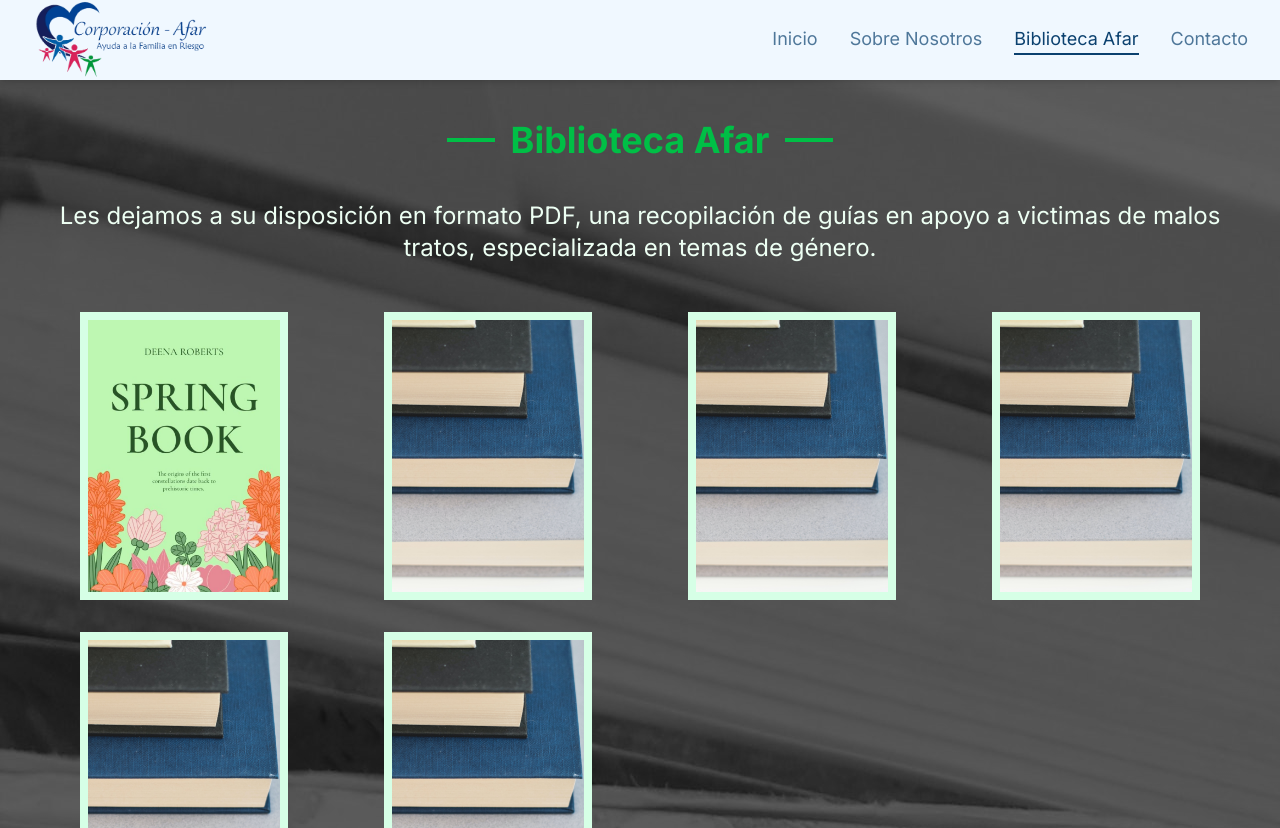
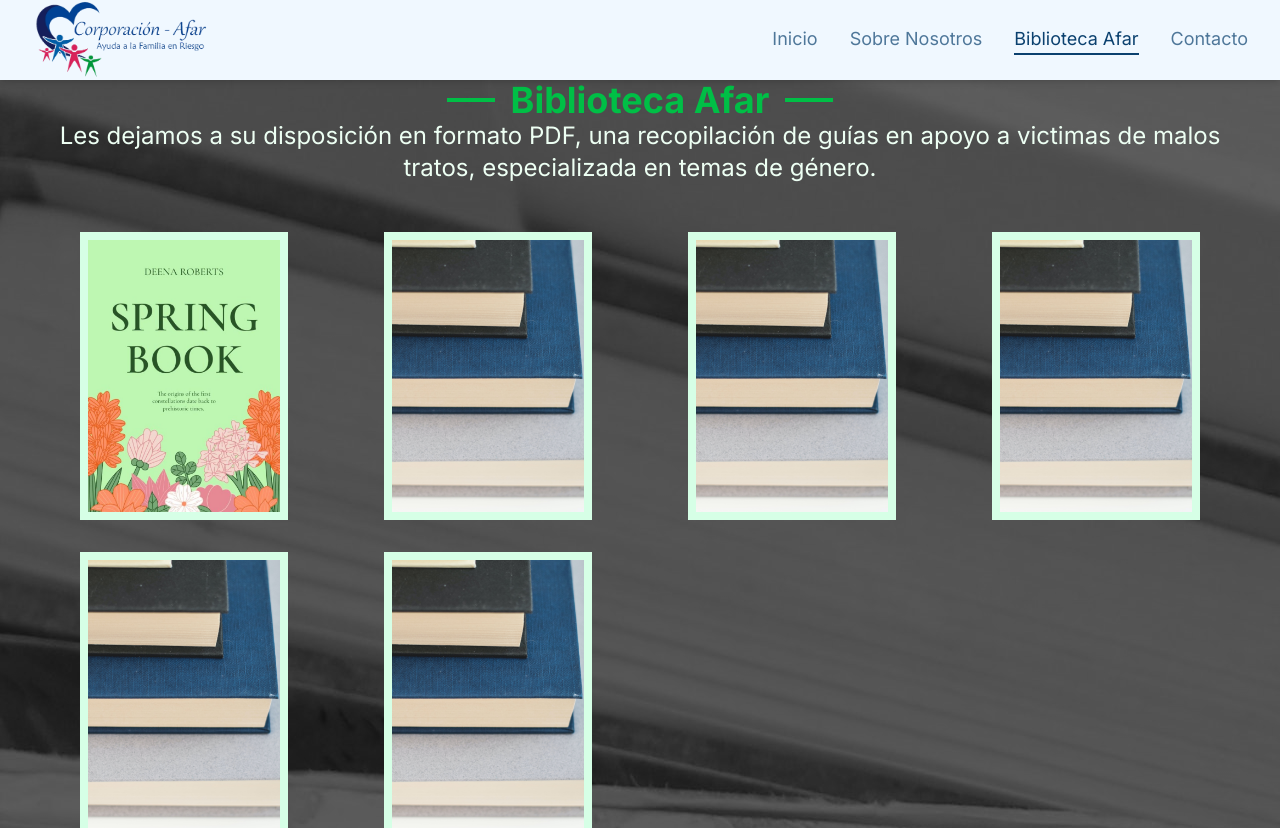
Before and after one commit to Ezfeik/corporacion-afar-website, a Next.js app: page /biblioteca in a window 1280 px wide. Shown: the top 828 px of the page. Built offline with nearby package versions, Linux system fonts and the light colour scheme.

Commit message:
Remove section title padding to let it be handled by page

```diff
--- a/src/components/sections/SectionTitle.tsx
+++ b/src/components/sections/SectionTitle.tsx
@@ -1,7 +1,7 @@
 import React from 'react'
 
 function SectionTitle({ bgImgClass, textColorClass = "text-secondary-500", decoratorColorClass, children }: { bgImgClass?: string, textColorClass?: string, decoratorColorClass?: string, children: string }) {
-  const textStyleClass = "flex relative py-6 lg:py-10 text-3xl lg:text-4xl text-center font-bold antialiased w-fit mx-auto"
+  const textStyleClass = "flex relative text-3xl lg:text-4xl text-center font-bold antialiased w-fit mx-auto"
   let styleClass = textStyleClass + " " + textColorClass;
   styleClass = bgImgClass ? styleClass + " " + bgImgClass : styleClass
 
```
